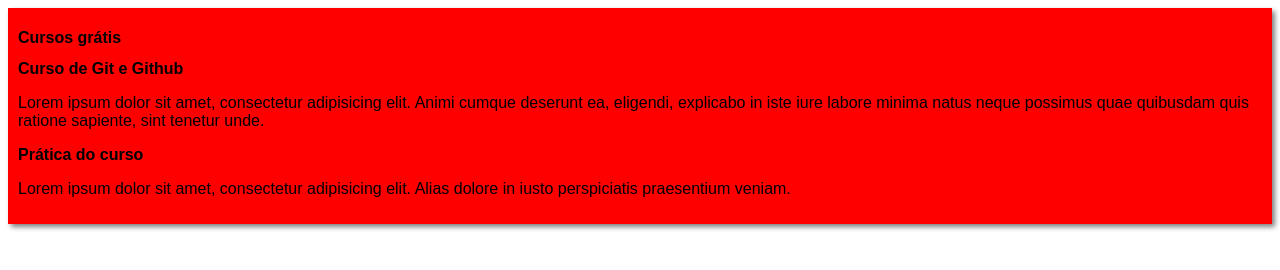
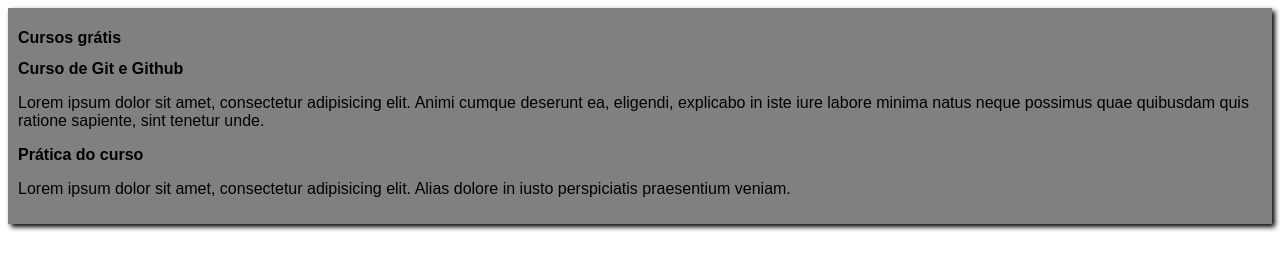
Before and after one commit to EnzoHerbert/projeto-site, a plain HTML site: page index.html in a window 1280 px wide. Drawn offline with Linux system fonts and the light colour scheme.

Commit message:
versão 1.01

```diff
--- a/estilos/style.css
+++ b/estilos/style.css
@@ -8,9 +8,9 @@
 }
 
 main {
-    background-color: red;
+    background-color: gray;
     width: 500px
     margin: auto;
     padding: 10px;
-    box-shadow: 3px 3px 5px gray;
+    box-shadow: 3px 3px 5px black;
 }
```
